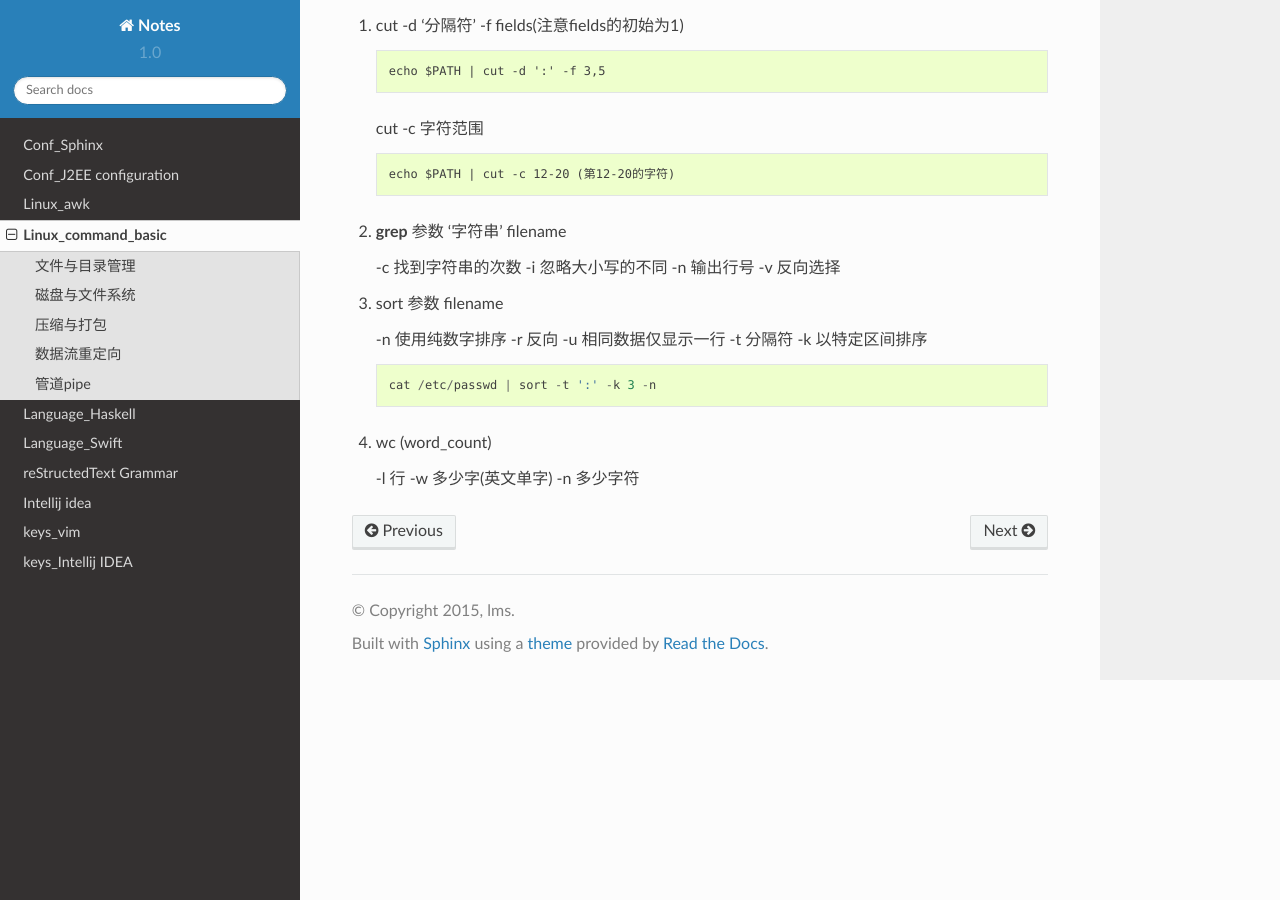
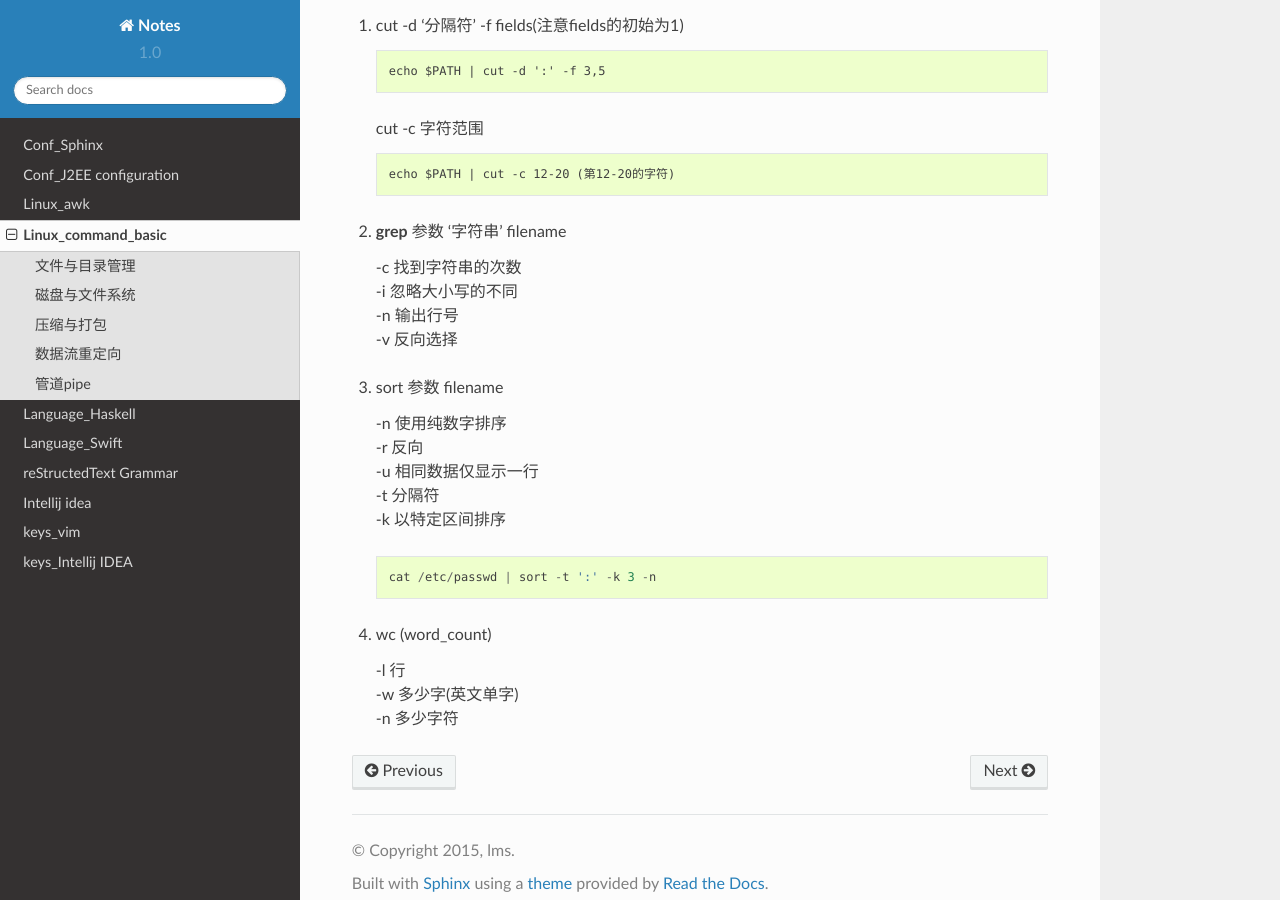
Before and after one commit to lmscsomg/Docs, a Sphinx documentation site: the page built from source/linux/command_basic.rst, in a window 1280 px wide and 900 px high, scrolled down 2192 px. Built offline with Sphinx 7.4.7 and the Read the Docs theme 2.0.0, drawn with Linux system fonts in a browser that asks for light colours.

```diff
--- a/source/linux/command_basic.rst
+++ b/source/linux/command_basic.rst
@@ -124,18 +124,19 @@ Linux_command_basic
 
 2. **grep** 参数 '字符串' filename
 
-   -c 找到字符串的次数
-   -i 忽略大小写的不同
-   -n 输出行号
-   -v 反向选择
+   | -c 找到字符串的次数
+   | -i 忽略大小写的不同
+   | -n 输出行号
+   | -v 反向选择
+
 
 3. sort 参数 filename
 
-   -n 使用纯数字排序
-   -r 反向
-   -u 相同数据仅显示一行
-   -t 分隔符
-   -k 以特定区间排序
+   | -n 使用纯数字排序
+   | -r 反向
+   | -u 相同数据仅显示一行
+   | -t 分隔符
+   | -k 以特定区间排序
 
    ::
 
@@ -144,6 +145,6 @@ Linux_command_basic
 
 4. wc (word_count)
 
-   -l 行
-   -w 多少字(英文单字)
-   -n 多少字符
+   | -l 行
+   | -w 多少字(英文单字)
+   | -n 多少字符
```
Also changed, not shown: source/shortcut_keys/vim_keys.rst (+13 -0 lines), 11 other files.
